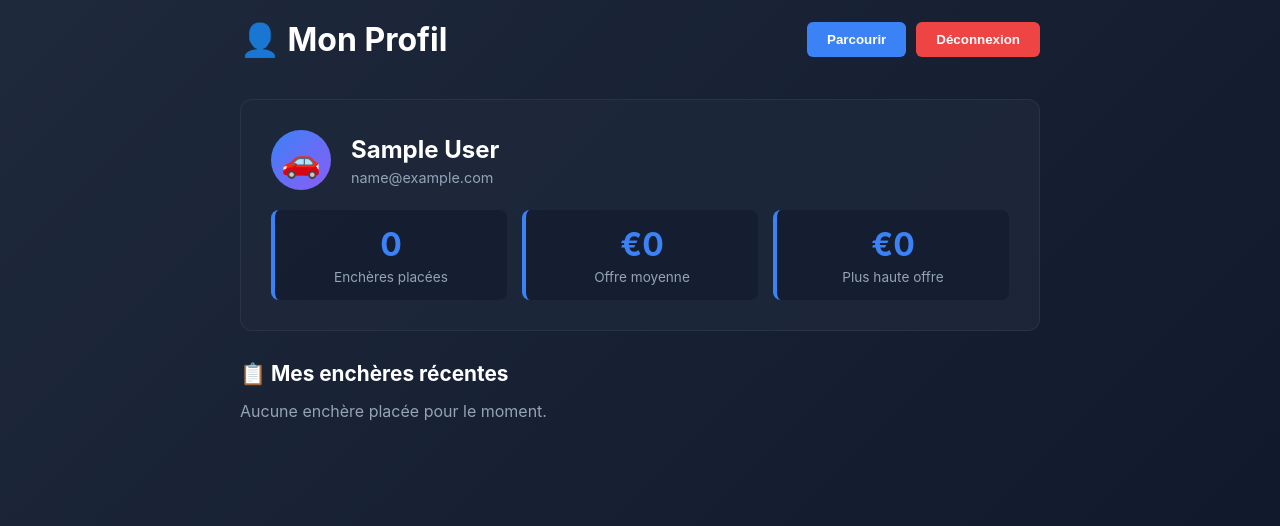
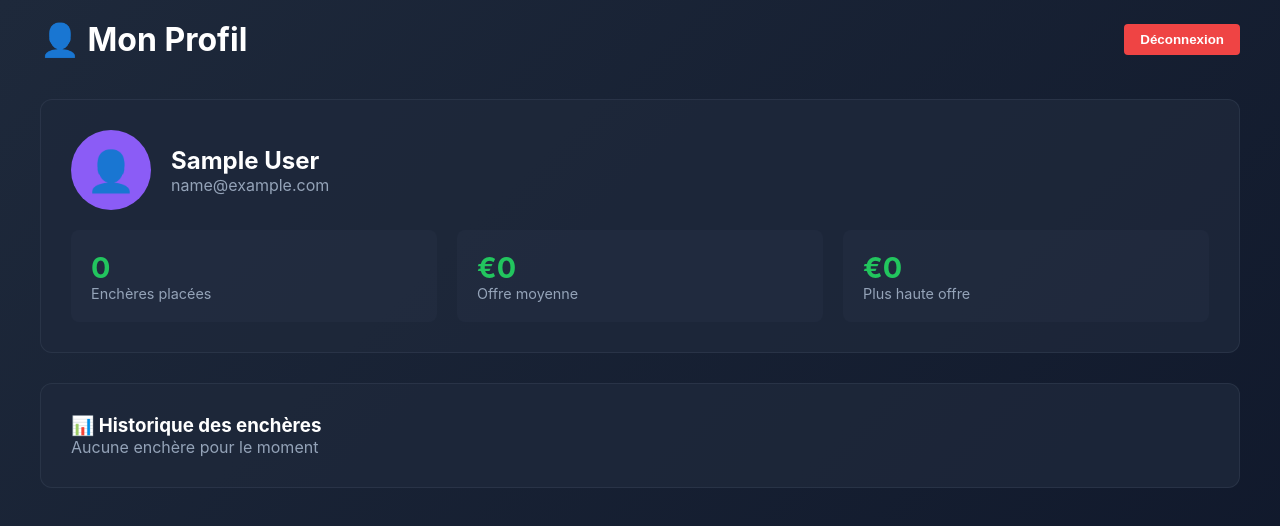
Before and after one commit to olivierlelevrier-spec/vehicle-auctions-site, a website: page profile.html in a window 1280 px wide. Drawn offline with Linux system fonts and the light colour scheme; sample sign-in values are in the browser's storage.

Commit message:
Feature 3: Bid history in profile

```diff
--- a/profile.html
+++ b/profile.html
@@ -6,47 +6,37 @@
     <title>Mon Profil - VehicleAuctions</title>
     <style>
         * { margin: 0; padding: 0; box-sizing: border-box; }
-        body { font-family: -apple-system, BlinkMacSystemFont, 'Segoe UI', Roboto, sans-serif; background: linear-gradient(135deg, #1e293b 0%, #0f172a 100%); color: white; min-height: 100vh; padding: 20px; }
-        .container { max-width: 800px; margin: 0 auto; }
-        .header { display: flex; justify-content: space-between; align-items: center; margin-bottom: 40px; }
-        h1 { font-size: 2rem; }
-        .nav-buttons { display: flex; gap: 10px; }
-        .btn { padding: 10px 20px; border: none; border-radius: 6px; cursor: pointer; font-weight: 600; }
-        .btn-secondary { background: #3b82f6; color: white; }
-        .btn-secondary:hover { background: #2563eb; }
-        .btn-danger { background: #ef4444; color: white; }
-        .btn-danger:hover { background: #dc2626; }
+        body { font-family: -apple-system, BlinkMacSystemFont, "Segoe UI", Roboto, sans-serif; background: linear-gradient(135deg, #1e293b 0%, #0f172a 100%); color: white; min-height: 100vh; padding: 20px; }
+        .header { max-width: 1200px; margin: 0 auto; display: flex; justify-content: space-between; align-items: center; margin-bottom: 40px; }
+        .btn { padding: 8px 16px; background: #ef4444; color: white; border: none; border-radius: 4px; cursor: pointer; font-weight: 600; }
+        .btn:hover { background: #dc2626; }
+        .container { max-width: 1200px; margin: 0 auto; }
         .profile-card { background: rgba(30, 41, 59, 0.8); border: 1px solid rgba(71, 85, 105, 0.3); border-radius: 12px; padding: 30px; margin-bottom: 30px; }
-        .profile-header { display: flex; align-items: center; gap: 20px; margin-bottom: 20px; }
-        .avatar { width: 60px; height: 60px; background: linear-gradient(135deg, #3b82f6, #8b5cf6); border-radius: 50%; display: flex; align-items: center; justify-content: center; font-size: 2rem; }
-        .profile-info h2 { font-size: 1.5rem; margin-bottom: 5px; }
-        .profile-info p { color: #94a3b8; font-size: 0.9rem; }
-        .stats { display: grid; grid-template-columns: repeat(auto-fit, minmax(150px, 1fr)); gap: 15px; margin-top: 20px; }
-        .stat { background: rgba(15, 23, 42, 0.5); padding: 15px; border-radius: 8px; text-align: center; border-left: 4px solid #3b82f6; }
-        .stat-value { font-size: 2rem; font-weight: 700; color: #3b82f6; }
-        .stat-label { color: #94a3b8; font-size: 0.85rem; margin-top: 5px; }
-        .bids-section h3 { font-size: 1.3rem; margin-bottom: 15px; margin-top: 30px; }
-        .bid-item { background: rgba(15, 23, 42, 0.5); padding: 15px; border-radius: 8px; margin-bottom: 10px; display: flex; justify-content: space-between; align-items: center; }
-        .bid-info h4 { margin-bottom: 3px; }
-        .bid-price { font-size: 1.3rem; font-weight: 700; color: #22c55e; }
+        .user-info { display: flex; align-items: center; gap: 20px; margin-bottom: 20px; }
+        .avatar { width: 80px; height: 80px; background: #8b5cf6; border-radius: 50%; display: flex; align-items: center; justify-content: center; font-size: 2.5rem; }
+        .stats { display: grid; grid-template-columns: repeat(3, 1fr); gap: 20px; margin-top: 20px; }
+        .stat { background: rgba(71, 85, 105, 0.1); padding: 20px; border-radius: 8px; }
+        .stat-value { font-size: 1.8rem; font-weight: 700; color: #22c55e; }
+        .stat-label { color: #94a3b8; font-size: 0.9rem; }
+        .bids-section { margin-top: 40px; }
+        .bid-item { background: rgba(71, 85, 105, 0.1); padding: 15px; border-radius: 8px; margin-bottom: 10px; display: flex; justify-content: space-between; align-items: center; }
+        .bid-car { font-weight: 600; }
+        .bid-amount { color: #22c55e; font-weight: 700; }
     </style>
 </head>
 <body>
-    <div class="container">
     <div class="header">
         <h1>👤 Mon Profil</h1>
-            <div class="nav-buttons">
-                <button class="btn btn-secondary" onclick="window.location.href='browse.html'">Parcourir</button>
-                <button class="btn btn-danger" onclick="logout()">Déconnexion</button>
-            </div>
+        <button class="btn" onclick="logout()">Déconnexion</button>
     </div>
 
+    <div class="container">
         <div class="profile-card">
-            <div class="profile-header">
-                <div class="avatar">🚗</div>
-                <div class="profile-info">
-                    <h2 id="userName">Utilisateur</h2>
-                    <p id="userEmail">email@example.com</p>
+            <div class="user-info">
+                <div class="avatar">👤</div>
+                <div>
+                    <h2 id="name"></h2>
+                    <p id="email" style="color: #94a3b8;"></p>
                 </div>
             </div>
 
@@ -56,65 +46,66 @@
                     <div class="stat-label">Enchères placées</div>
                 </div>
                 <div class="stat">
-                    <div class="stat-value" id="avgBid">€0</div>
+                    <div class="stat-value">€<span id="avgBid">0</span></div>
                     <div class="stat-label">Offre moyenne</div>
                 </div>
                 <div class="stat">
-                    <div class="stat-value" id="maxBid">€0</div>
+                    <div class="stat-value">€<span id="maxBid">0</span></div>
                     <div class="stat-label">Plus haute offre</div>
                 </div>
             </div>
         </div>
 
-        <div class="bids-section">
-            <h3>📋 Mes enchères récentes</h3>
+        <div class="profile-card">
+            <h3>📊 Historique des enchères</h3>
             <div id="bidsList"></div>
         </div>
     </div>
 
     <script>
-        function init() {
-            const user = JSON.parse(localStorage.getItem('currentUser'));
-            if (!user) { window.location.href = 'index.html'; return; }
+        const cars = [
+            { id: 1, title: "BMW M3 2018" },
+            { id: 2, title: "Mercedes C63 2020" },
+            { id: 3, title: "Audi RS6 2019" },
+            { id: 4, title: "Porsche 911 2017" },
+            { id: 5, title: "Tesla Model S 2021" },
+            { id: 6, title: "Range Rover 2019" }
+        ];
 
-            document.getElementById('userName').textContent = user.name;
-            document.getElementById('userEmail').textContent = user.email;
+        function init(){
+            const user = JSON.parse(localStorage.getItem("currentUser"));
+            if (!user) { window.location.href = "index.html"; return; }
 
-            displayBids(user.email);
+            document.getElementById("name").textContent = user.name;
+            document.getElementById("email").textContent = user.email;
+
+            const bidsKey = "bids_" + user.email;
+            const bidsStr = localStorage.getItem(bidsKey);
+            let bids = bidsStr ? JSON.parse(bidsStr) : [];
+
+            document.getElementById("bidCount").textContent = bids.length;
+
+            if (bids.length > 0) {
+                const amounts = bids.map(b => b.amount);
+                const avg = Math.round(amounts.reduce((a,b)=>a+b,0) / amounts.length);
+                const max = Math.max(...amounts);
+                document.getElementById("avgBid").textContent = avg.toLocaleString();
+                document.getElementById("maxBid").textContent = max.toLocaleString();
             }
 
-        function displayBids(email) {
-            const bids = JSON.parse(localStorage.getItem('bids_' + email) || '[]');
+            const listHtml = bids.length > 0
+                ? bids.map(b => {
+                    const car = cars.find(c => c.id === b.carId);
+                    return `<div class="bid-item"><div><div class="bid-car">${car?.title || "Voiture"}</div><small style="color:#94a3b8">${new Date(b.date).toLocaleDateString('fr-FR')}</small></div><div class="bid-amount">€${b.amount.toLocaleString()}</div></div>`;
+                }).join("")
+                : "<p style='color:#94a3b8'>Aucune enchère pour le moment</p>";
 
-            document.getElementById('bidCount').textContent = bids.length;
-
-            if (bids.length === 0) {
-                document.getElementById('bidsList').innerHTML = '<p style="color: #94a3b8;">Aucune enchère placée pour le moment.</p>';
-                return;
+            document.getElementById("bidsList").innerHTML = listHtml;
         }
 
-            const avgPrice = bids.reduce((a, b) => a + b.amount, 0) / bids.length;
-            const maxPrice = Math.max(...bids.map(b => b.amount));
-
-            document.getElementById('avgBid').textContent = '€' + Math.round(avgPrice).toLocaleString('fr-FR');
-            document.getElementById('maxBid').textContent = '€' + maxPrice.toLocaleString('fr-FR');
-
-            const html = bids.slice().reverse().map(b =>
-                '<div class="bid-item">' +
-                '<div class="bid-info">' +
-                '<h4>' + b.vehicle + '</h4>' +
-                '<p style="color: #94a3b8; font-size: 0.85rem;">' + new Date(b.date).toLocaleDateString('fr-FR') + '</p>' +
-                '</div>' +
-                '<div class="bid-price">€' + b.amount.toLocaleString('fr-FR') + '</div>' +
-                '</div>'
-            ).join('');
-
-            document.getElementById('bidsList').innerHTML = html;
-        }
-
-        function logout() {
-            localStorage.removeItem('currentUser');
-            window.location.href = 'index.html';
+        function logout(){
+            localStorage.removeItem("currentUser");
+            window.location.href = "index.html";
         }
 
         init();
```
Lines whose indentation alone changed are shown as unchanged.
